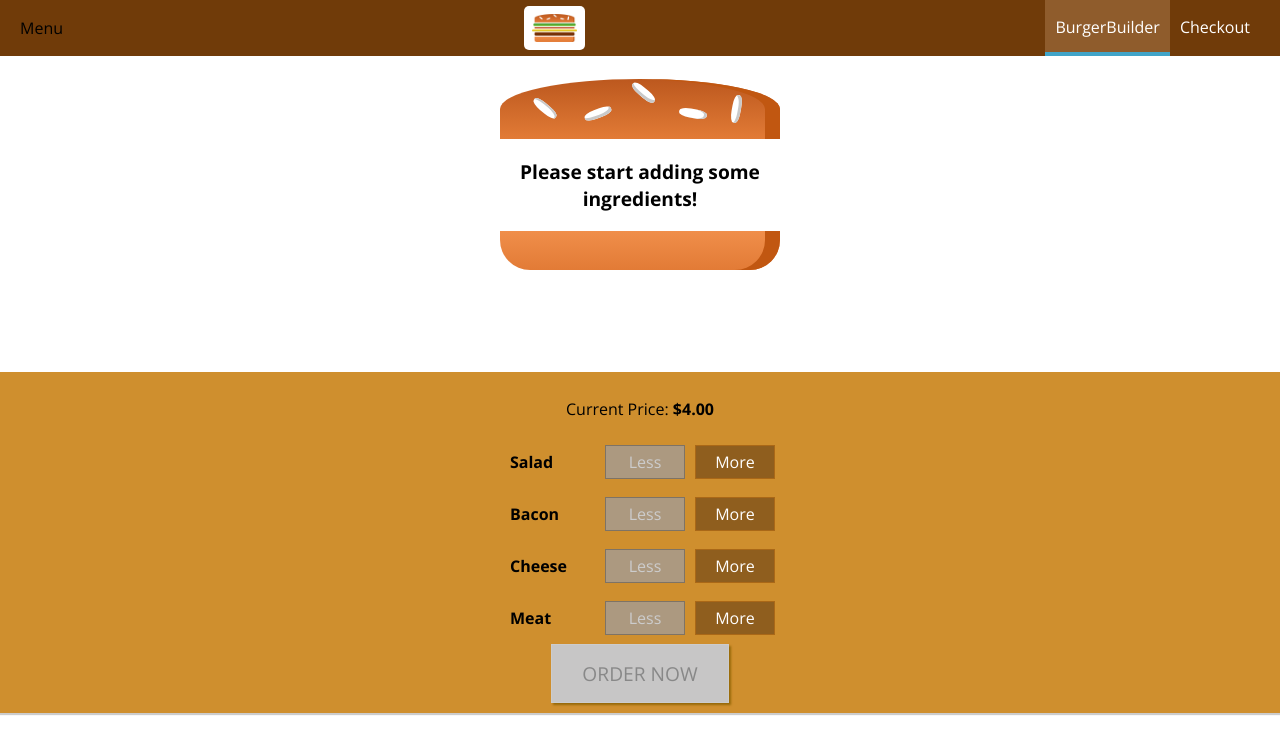
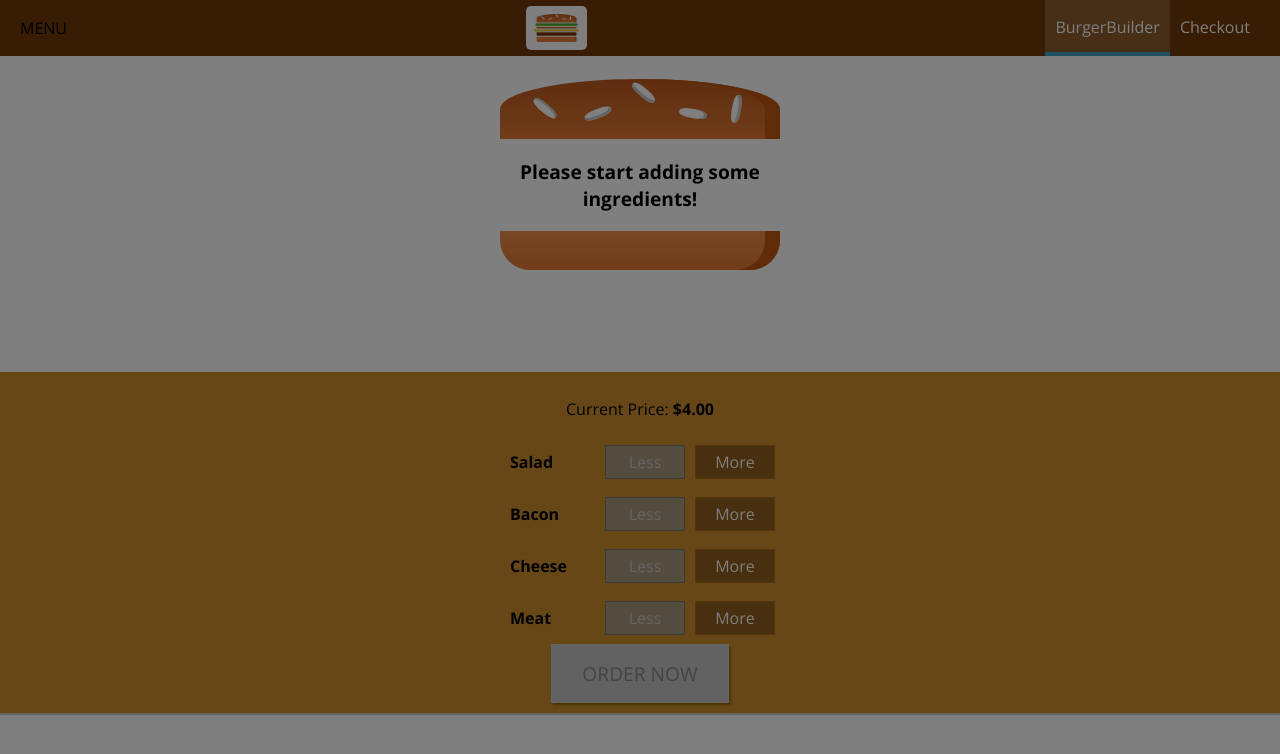
Before and after one commit to gmartinez31/React-Burger-App, a React app in the folder burger/: page / in a window 1280 px wide. Shown: the top 754 px of the page. Built offline with nearby package versions, Linux system fonts and the light colour scheme.

Commit message:
added toggling menu for mobile version

```diff
--- a/burger/src/components/Layout/Layout.js
+++ b/burger/src/components/Layout/Layout.js
@@ -1,18 +1,36 @@
-import React from 'react';
+import React, { Component } from 'react';
 
 import Toolbar from '../Navigation/Toolbar/Toolbar'
 import Aux from '../../hoc/Aux';
 import classes from './Layout.css';
 import SideDrawer from '../Navigation/SideDrawer/SideDrawer';
 
-const layout = (props) => (
-    <Aux>
-        <Toolbar />
-        <SideDrawer />
-        <main className = {classes.Content}>
-            {props.children}
-        </main>
-    </Aux>
-);
+class Layout extends Component {
+    state ={
+        showSideDrawer: true
+    }
 
-export default layout;
+    sideDrawerClosedHandler = () => {
+        this.setState({showSideDrawer: false})
+    }
+
+    sideDrawerToggleHandler = () => {
+        this.setState((prevState) => {
+            return { showSideDrawer: !this.state.showSideDrawer};
+        });
+    }
+    render() {
+        return (
+            <Aux>
+                <Toolbar drawerToggleClicked={this.sideDrawerToggleHandler}/>
+                <SideDrawer closed={this.sideDrawerClosedHandler} open={this.state.showSideDrawer}/>
+                <main className = {classes.Content}>
+                    {this.props.children}
+                </main>
+            </Aux>
+        )
+    }
+}
+
+
+export default Layout;
--- /dev/null
+++ b/burger/src/components/Navigation/SideDrawer/DrawerToggle/DrawerToggle.js
@@ -0,0 +1,8 @@
+import React from 'react';
+
+const drawerToggle = (props) => (
+    <div onClick={props.clicked}>
+        MENU
+    </div>
+)
+export default drawerToggle;
--- a/burger/src/components/Navigation/SideDrawer/SideDrawer.js
+++ b/burger/src/components/Navigation/SideDrawer/SideDrawer.js
@@ -3,12 +3,19 @@
 import classes from './SideDrawer.css';
 import Logo from '../../Logo/Logo';
 import NavigationItems from '../NavigationItems/NavigationItems';
+import Backdrop from '../../UI/Backdrop/Backdrop';
+import Aux from '../../../hoc/Aux';
 
 const sideDrawer = (props) => {
-
+    let attachedClasses = [classes.SideDrawer, classes.Close];
+    if (props.open) {
+        attachedClasses = [classes.SideDrawer, classes.Open];
+    }
 
     return(
-        <div className={classes.SideDrawer}>
+        <Aux>
+            <Backdrop show={props.open} clicked={props.closed}/>
+            <div className={attachedClasses.join(' ')}>
                 <div className={classes.Logo}>
                     <Logo />
                 </div>
@@ -16,6 +23,7 @@
                     <NavigationItems />
                 </nav>
             </div>
+        </Aux>
     );
 }
 
--- a/burger/src/components/Navigation/Toolbar/Toolbar.js
+++ b/burger/src/components/Navigation/Toolbar/Toolbar.js
@@ -3,10 +3,11 @@
 import classes from './Toolbar.css';
 import Logo from '../../Logo/Logo';
 import NavigationItems from '../NavigationItems/NavigationItems';
+import DrawerToggle from '../SideDrawer/DrawerToggle/DrawerToggle';
 
 const toolbar = (props) => (
     <header className={classes.Toolbar}>
-        <div>Menu</div>
+        <DrawerToggle clicked={props.drawerToggleClicked}/>
         <div className={classes.Logo}>
             <Logo />
         </div>
```
Lines whose indentation alone changed are shown as unchanged.
